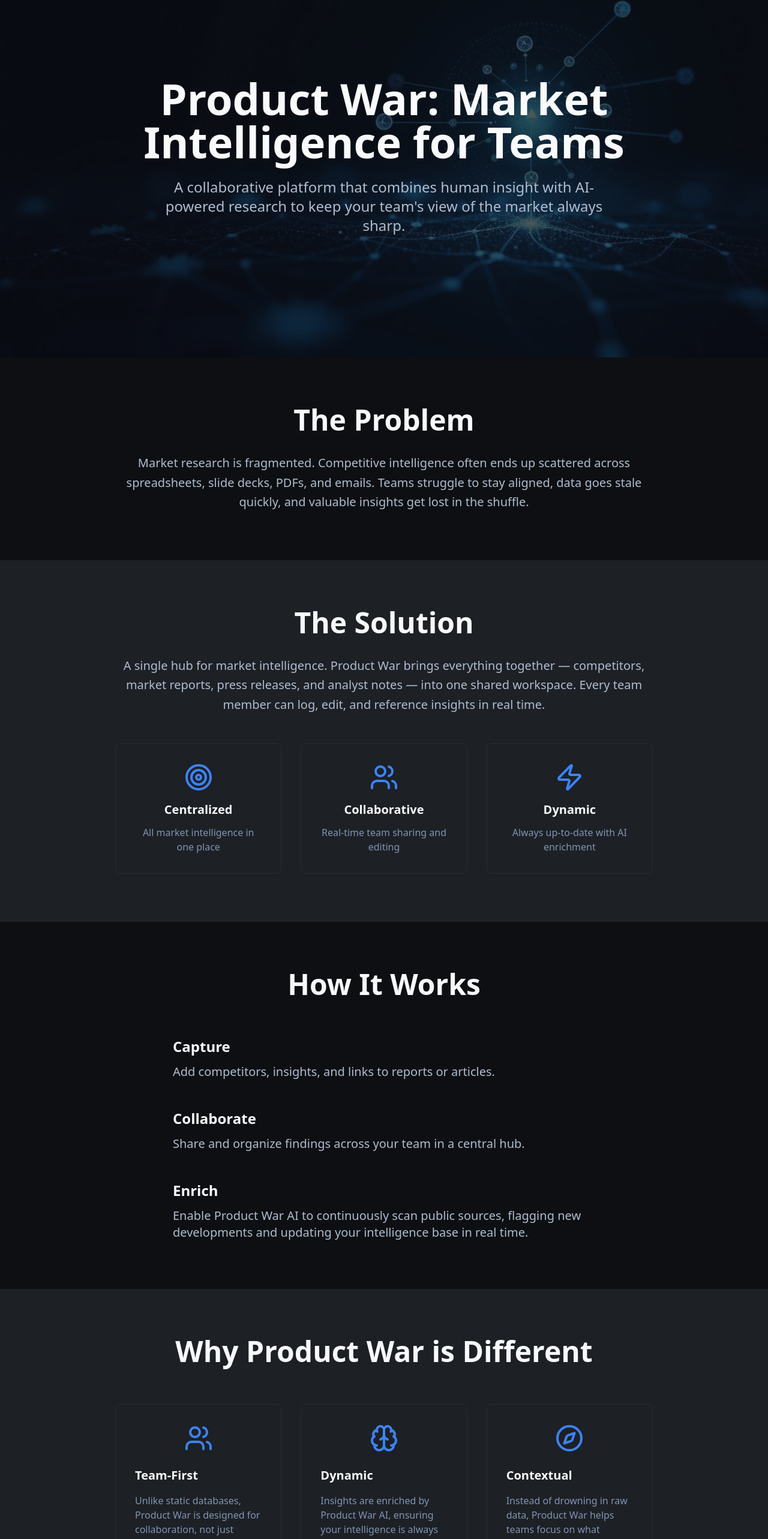
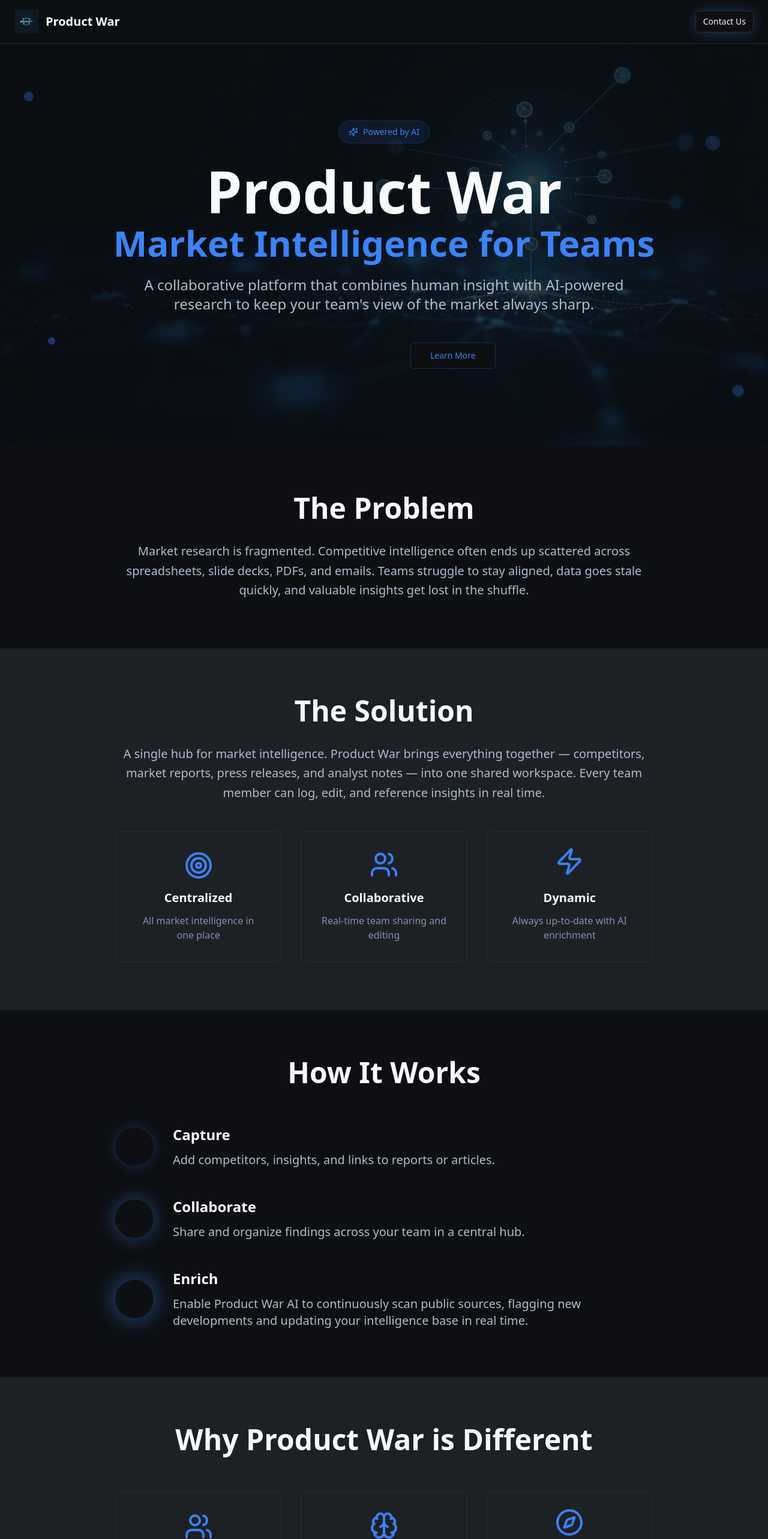
Before and after one commit to CompassFoundry/product-war-website, a React (Vite) app: page / in a window 1280 px wide. Shown: the top 2566 px of the page at 60% size. Built offline with nearby package versions, Linux system fonts and the light colour scheme.

Commit message:
Refine hero section and add logo
Update hero section with animations and add a logo to the upper right corner.

```diff
--- a/src/pages/Index.tsx
+++ b/src/pages/Index.tsx
@@ -1,32 +1,72 @@
 import { Button } from "@/components/ui/button";
 import { Card } from "@/components/ui/card";
-import { ArrowRight, Target, Users, Zap, Brain, Compass, Shield } from "lucide-react";
+import { ArrowRight, Target, Users, Zap, Brain, Compass, Shield, Sparkles } from "lucide-react";
 import heroImage from "@/assets/hero-bg.jpg";
+import logo from "@/assets/logo.png";
 
 const Index = () => {
   return (
     <div className="min-h-screen bg-[var(--gradient-hero)]">
-      {/* Hero Section */}
+      {/* Navigation Header */}
+      <nav className="relative z-10 bg-background/80 backdrop-blur-md border-b border-border">
+        <div className="container mx-auto px-6 py-4">
+          <div className="flex items-center justify-between">
+            <div className="flex items-center space-x-3">
+              <img src={logo} alt="Product War" className="h-10 w-10" />
+              <span className="text-xl font-bold text-foreground">Product War</span>
+            </div>
+            <Button variant="outline" size="sm" className="animate-glow-pulse">
+              Contact Us
+            </Button>
+          </div>
+        </div>
+      </nav>
+
+      {/* Enhanced Hero Section */}
       <section className="relative overflow-hidden">
-        <div className="absolute inset-0 opacity-30">
+        <div className="absolute inset-0 opacity-20">
           <img
             src={heroImage}
             alt=""
             className="w-full h-full object-cover"
           />
         </div>
+
+        {/* Animated floating elements */}
+        <div className="absolute inset-0 overflow-hidden pointer-events-none">
+          <div className="absolute top-20 left-10 w-4 h-4 bg-primary/30 rounded-full animate-float"></div>
+          <div className="absolute top-40 right-20 w-6 h-6 bg-primary/20 rounded-full animate-float" style={{animationDelay: '2s'}}></div>
+          <div className="absolute bottom-40 left-20 w-3 h-3 bg-primary/40 rounded-full animate-float" style={{animationDelay: '4s'}}></div>
+          <div className="absolute bottom-20 right-10 w-5 h-5 bg-primary/25 rounded-full animate-float" style={{animationDelay: '1s'}}></div>
+        </div>
+
         <div className="relative container mx-auto px-6 py-24 lg:py-32 text-center">
-          <div className="max-w-4xl mx-auto">
-            <h1 className="text-5xl lg:text-7xl font-bold text-hero-text mb-6 leading-tight">
-              Product War: Market Intelligence for Teams
+          <div className="max-w-5xl mx-auto">
+            <div className="animate-fade-in-up">
+              <div className="inline-flex items-center gap-2 bg-primary/10 border border-primary/20 rounded-full px-4 py-2 mb-8">
+                <Sparkles className="h-4 w-4 text-primary" />
+                <span className="text-sm text-primary font-medium">Powered by AI</span>
+              </div>
+            </div>
+
+            <h1 className="text-5xl lg:text-8xl font-bold text-hero-text mb-6 leading-tight animate-fade-in-up" style={{animationDelay: '0.2s'}}>
+              Product War
+              <span className="block text-primary text-4xl lg:text-6xl mt-2">
+                Market Intelligence for Teams
+              </span>
             </h1>
-            <p className="text-xl lg:text-2xl text-hero-subtitle mb-8 max-w-3xl mx-auto leading-relaxed">
+
+            <p className="text-xl lg:text-2xl text-hero-subtitle mb-12 max-w-4xl mx-auto leading-relaxed animate-fade-in-up" style={{animationDelay: '0.4s'}}>
               A collaborative platform that combines human insight with AI-powered research
               to keep your team's view of the market always sharp.
             </p>
-            <div className="flex flex-col sm:flex-row gap-4 justify-center">
-              <Button size="lg" className="bg-[var(--gradient-primary)] text-primary-foreground hover:shadow-[var(--shadow-glow)] transition-all duration-300">
-                Learn More <ArrowRight className="ml-2 h-5 w-5" />
+
+            <div className="flex flex-col sm:flex-row gap-4 justify-center animate-fade-in-up" style={{animationDelay: '0.6s'}}>
+              <Button size="lg" className="bg-[var(--gradient-primary)] text-primary-foreground hover:shadow-[var(--shadow-glow)] transition-all duration-300 transform hover:scale-105">
+                Explore the Vision <ArrowRight className="ml-2 h-5 w-5" />
+              </Button>
+              <Button variant="outline" size="lg" className="border-primary/30 text-primary hover:bg-primary/10 transition-all duration-300">
+                Learn More
               </Button>
             </div>
           </div>
@@ -37,10 +77,10 @@ const Index = () => {
       <section className="py-20 bg-background">
         <div className="container mx-auto px-6">
           <div className="max-w-4xl mx-auto text-center">
-            <h2 className="text-4xl lg:text-5xl font-bold text-foreground mb-8">
+            <h2 className="text-4xl lg:text-5xl font-bold text-foreground mb-8 animate-fade-in">
               The Problem
             </h2>
-            <p className="text-xl text-hero-subtitle leading-relaxed">
+            <p className="text-xl text-hero-subtitle leading-relaxed animate-fade-in-up" style={{animationDelay: '0.2s'}}>
               Market research is fragmented. Competitive intelligence often ends up scattered across
               spreadsheets, slide decks, PDFs, and emails. Teams struggle to stay aligned, data goes
               stale quickly, and valuable insights get lost in the shuffle.
@@ -53,30 +93,30 @@ const Index = () => {
       <section className="py-20 bg-secondary">
         <div className="container mx-auto px-6">
           <div className="max-w-4xl mx-auto text-center">
-            <h2 className="text-4xl lg:text-5xl font-bold text-foreground mb-8">
+            <h2 className="text-4xl lg:text-5xl font-bold text-foreground mb-8 animate-fade-in">
               The Solution
             </h2>
-            <p className="text-xl text-hero-subtitle leading-relaxed mb-12">
+            <p className="text-xl text-hero-subtitle leading-relaxed mb-12 animate-fade-in-up" style={{animationDelay: '0.2s'}}>
               A single hub for market intelligence. Product War brings everything together —
               competitors, market reports, press releases, and analyst notes — into one shared workspace.
               Every team member can log, edit, and reference insights in real time.
             </p>
 
             <div className="grid md:grid-cols-3 gap-8">
-              <Card className="p-8 bg-[var(--gradient-card)] border-border shadow-[var(--shadow-card)] hover:shadow-[var(--shadow-glow)] transition-all duration-300">
-                <Target className="h-12 w-12 text-primary mx-auto mb-4" />
+              <Card className="p-8 bg-[var(--gradient-card)] border-border shadow-[var(--shadow-card)] hover:shadow-[var(--shadow-glow)] transition-all duration-300 transform hover:scale-105 animate-slide-in-left">
+                <Target className="h-12 w-12 text-primary mx-auto mb-4 animate-float" />
                 <h3 className="text-xl font-semibold text-foreground mb-3">Centralized</h3>
                 <p className="text-hero-muted">All market intelligence in one place</p>
               </Card>
 
-              <Card className="p-8 bg-[var(--gradient-card)] border-border shadow-[var(--shadow-card)] hover:shadow-[var(--shadow-glow)] transition-all duration-300">
-                <Users className="h-12 w-12 text-primary mx-auto mb-4" />
+              <Card className="p-8 bg-[var(--gradient-card)] border-border shadow-[var(--shadow-card)] hover:shadow-[var(--shadow-glow)] transition-all duration-300 transform hover:scale-105 animate-fade-in-up" style={{animationDelay: '0.2s'}}>
+                <Users className="h-12 w-12 text-primary mx-auto mb-4 animate-float" style={{animationDelay: '1s'}} />
                 <h3 className="text-xl font-semibold text-foreground mb-3">Collaborative</h3>
                 <p className="text-hero-muted">Real-time team sharing and editing</p>
               </Card>
 
-              <Card className="p-8 bg-[var(--gradient-card)] border-border shadow-[var(--shadow-card)] hover:shadow-[var(--shadow-glow)] transition-all duration-300">
-                <Zap className="h-12 w-12 text-primary mx-auto mb-4" />
+              <Card className="p-8 bg-[var(--gradient-card)] border-border shadow-[var(--shadow-card)] hover:shadow-[var(--shadow-glow)] transition-all duration-300 transform hover:scale-105 animate-slide-in-right">
+                <Zap className="h-12 w-12 text-primary mx-auto mb-4 animate-float" style={{animationDelay: '2s'}} />
                 <h3 className="text-xl font-semibold text-foreground mb-3">Dynamic</h3>
                 <p className="text-hero-muted">Always up-to-date with AI enrichment</p>
               </Card>
@@ -89,14 +129,14 @@ const Index = () => {
       <section className="py-20 bg-background">
         <div className="container mx-auto px-6">
           <div className="max-w-4xl mx-auto">
-            <h2 className="text-4xl lg:text-5xl font-bold text-foreground text-center mb-16">
+            <h2 className="text-4xl lg:text-5xl font-bold text-foreground text-center mb-16 animate-fade-in">
               How It Works
             </h2>
 
             <div className="space-y-12">
-              <div className="flex flex-col lg:flex-row items-center gap-8">
+              <div className="flex flex-col lg:flex-row items-center gap-8 animate-slide-in-left">
                 <div className="flex-shrink-0">
-                  <div className="w-16 h-16 bg-[var(--gradient-primary)] rounded-full flex items-center justify-center text-2xl font-bold text-primary-foreground">
+                  <div className="w-16 h-16 bg-[var(--gradient-primary)] rounded-full flex items-center justify-center text-2xl font-bold text-primary-foreground shadow-[var(--shadow-glow)] animate-glow-pulse">
                     1
                   </div>
                 </div>
@@ -108,9 +148,9 @@ const Index = () => {
                 </div>
               </div>
 
-              <div className="flex flex-col lg:flex-row items-center gap-8">
+              <div className="flex flex-col lg:flex-row items-center gap-8 animate-slide-in-right" style={{animationDelay: '0.2s'}}>
                 <div className="flex-shrink-0">
-                  <div className="w-16 h-16 bg-[var(--gradient-primary)] rounded-full flex items-center justify-center text-2xl font-bold text-primary-foreground">
+                  <div className="w-16 h-16 bg-[var(--gradient-primary)] rounded-full flex items-center justify-center text-2xl font-bold text-primary-foreground shadow-[var(--shadow-glow)] animate-glow-pulse" style={{animationDelay: '1s'}}>
                     2
                   </div>
                 </div>
@@ -122,9 +162,9 @@ const Index = () => {
                 </div>
               </div>
 
-              <div className="flex flex-col lg:flex-row items-center gap-8">
+              <div className="flex flex-col lg:flex-row items-center gap-8 animate-slide-in-left" style={{animationDelay: '0.4s'}}>
                 <div className="flex-shrink-0">
-                  <div className="w-16 h-16 bg-[var(--gradient-primary)] rounded-full flex items-center justify-center text-2xl font-bold text-primary-foreground">
+                  <div className="w-16 h-16 bg-[var(--gradient-primary)] rounded-full flex items-center justify-center text-2xl font-bold text-primary-foreground shadow-[var(--shadow-glow)] animate-glow-pulse" style={{animationDelay: '2s'}}>
                     3
                   </div>
                 </div>
@@ -145,29 +185,29 @@ const Index = () => {
       <section className="py-20 bg-secondary">
         <div className="container mx-auto px-6">
           <div className="max-w-4xl mx-auto">
-            <h2 className="text-4xl lg:text-5xl font-bold text-foreground text-center mb-16">
+            <h2 className="text-4xl lg:text-5xl font-bold text-foreground text-center mb-16 animate-fade-in">
               Why Product War is Different
             </h2>
 
             <div className="grid md:grid-cols-3 gap-8">
-              <Card className="p-8 bg-[var(--gradient-card)] border-border shadow-[var(--shadow-card)] hover:shadow-[var(--shadow-glow)] transition-all duration-300">
-                <Users className="h-12 w-12 text-primary mx-auto mb-6" />
+              <Card className="p-8 bg-[var(--gradient-card)] border-border shadow-[var(--shadow-card)] hover:shadow-[var(--shadow-glow)] transition-all duration-300 transform hover:scale-105 animate-fade-in-up">
+                <Users className="h-12 w-12 text-primary mx-auto mb-6 animate-float" />
                 <h3 className="text-xl font-semibold text-foreground mb-4">Team-First</h3>
                 <p className="text-hero-muted">
                   Unlike static databases, Product War is designed for collaboration, not just individual research.
                 </p>
               </Card>
 
-              <Card className="p-8 bg-[var(--gradient-card)] border-border shadow-[var(--shadow-card)] hover:shadow-[var(--shadow-glow)] transition-all duration-300">
-                <Brain className="h-12 w-12 text-primary mx-auto mb-6" />
+              <Card className="p-8 bg-[var(--gradient-card)] border-border shadow-[var(--shadow-card)] hover:shadow-[var(--shadow-glow)] transition-all duration-300 transform hover:scale-105 animate-fade-in-up" style={{animationDelay: '0.2s'}}>
+                <Brain className="h-12 w-12 text-primary mx-auto mb-6 animate-float" style={{animationDelay: '1s'}} />
                 <h3 className="text-xl font-semibold text-foreground mb-4">Dynamic</h3>
                 <p className="text-hero-muted">
                   Insights are enriched by Product War AI, ensuring your intelligence is always current.
                 </p>
               </Card>
 
-              <Card className="p-8 bg-[var(--gradient-card)] border-border shadow-[var(--shadow-card)] hover:shadow-[var(--shadow-glow)] transition-all duration-300">
-                <Compass className="h-12 w-12 text-primary mx-auto mb-6" />
+              <Card className="p-8 bg-[var(--gradient-card)] border-border shadow-[var(--shadow-card)] hover:shadow-[var(--shadow-glow)] transition-all duration-300 transform hover:scale-105 animate-fade-in-up" style={{animationDelay: '0.4s'}}>
+                <Compass className="h-12 w-12 text-primary mx-auto mb-6 animate-float" style={{animationDelay: '2s'}} />
                 <h3 className="text-xl font-semibold text-foreground mb-4">Contextual</h3>
                 <p className="text-hero-muted">
                   Instead of drowning in raw data, Product War helps teams focus on what matters most to their business strategy.
@@ -182,11 +222,11 @@ const Index = () => {
       <section className="py-20 bg-background">
         <div className="container mx-auto px-6">
           <div className="max-w-4xl mx-auto text-center">
-            <Shield className="h-16 w-16 text-primary mx-auto mb-8" />
-            <h2 className="text-4xl lg:text-5xl font-bold text-foreground mb-8">
+            <Shield className="h-16 w-16 text-primary mx-auto mb-8 animate-float" />
+            <h2 className="text-4xl lg:text-5xl font-bold text-foreground mb-8 animate-fade-in">
               Your Autonomous Market Analyst
             </h2>
-            <p className="text-xl text-hero-subtitle leading-relaxed">
+            <p className="text-xl text-hero-subtitle leading-relaxed animate-fade-in-up" style={{animationDelay: '0.2s'}}>
               Product War is not another database. It's a team intelligence platform — a living system
               where human expertise and AI work together to keep organizations informed, aligned,
               and ahead of the competition.
@@ -198,7 +238,7 @@ const Index = () => {
       {/* Footer */}
       <footer className="py-12 bg-secondary border-t border-border">
         <div className="container mx-auto px-6 text-center">
-          <p className="text-hero-muted">
+          <p className="text-hero-muted animate-fade-in">
             Product War is a concept product, created to showcase modern approaches to market intelligence.
           </p>
         </div>
```
Also changed, not shown: tailwind.config.ts (+40 -13 lines), src/assets/logo.png (added).
